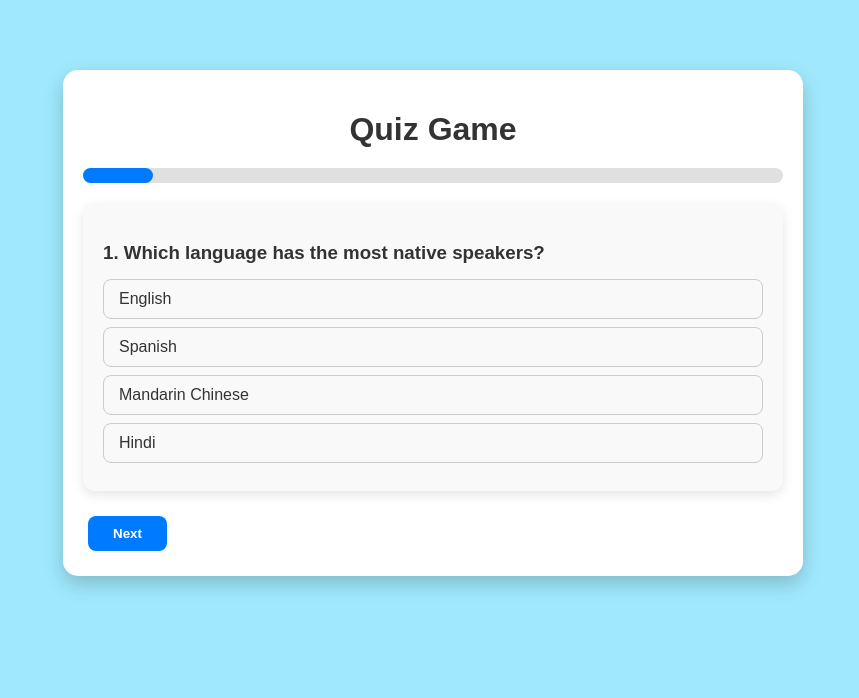
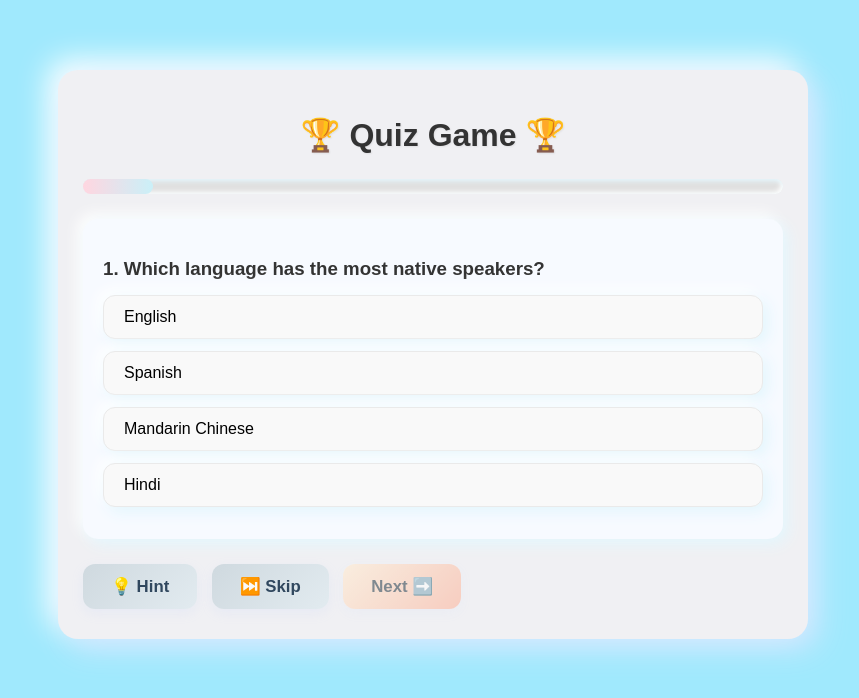
Before and after one commit to ximenes13/QuizGame, a Flask app: page / in a window 1280 px wide. Shown: the top 698 px of the page, without its empty margins (207-1066 px from the left). Run offline with Flask 3, Linux system fonts and the light colour scheme.

Commit message:
added more buttons, hided some messages on terminal

```diff
--- a/app.py
+++ b/app.py
@@ -1,7 +1,14 @@
+import os
+import logging
 from flask import Flask, render_template, jsonify
-import json, random
+import json
+import random
 
 app = Flask(__name__)
+
+# Suppress Werkzeug/Flask info logs except errors
+log = logging.getLogger('werkzeug')
+log.setLevel(logging.ERROR)
 
 def load_questions():
     with open("questions.json", "r", encoding="utf-8") as f:
@@ -18,4 +25,6 @@ def get_questions():
     return jsonify(random_questions)
 
 if __name__ == "__main__":
+    if os.environ.get('WERKZEUG_RUN_MAIN') == 'true':
+        print("Open your browser and go to: http://127.0.0.1:5000")
     app.run(debug=True)
--- a/static/script.js
+++ b/static/script.js
@@ -3,6 +3,7 @@ let currentIndex = 0;
 let userAnswers = [];
 let wrongCount = 0;
 const maxWrongs = 3;
+let skippedQuestions = [];
 
 // Load quiz questions
 async function loadQuiz() {
@@ -12,8 +13,7 @@ async function loadQuiz() {
     showQuestion(currentIndex);
   } catch (err) {
     console.error("Failed to load quiz:", err);
-    document.getElementById("quiz-container").textContent =
-      "Error loading quiz. Please try again later.";
+    document.getElementById("quiz-container").textContent = "Error loading quiz. Please try again later.";
   }
 }
 
@@ -32,73 +32,77 @@ function showQuestion(index) {
 
   q.choices.forEach((choice, j) => {
     const label = document.createElement("label");
+    label.classList.add("quiz-choice-label");
+
     const input = document.createElement("input");
     input.type = "radio";
     input.name = `q${index}`;
     input.value = j;
     if (userAnswers[index] === j) input.checked = true;
 
-    const span = document.createElement("span");
-    span.textContent = ` ${choice}`;
-
     input.addEventListener("change", () => {
       userAnswers[index] = j;
       updateChoiceHighlight(index);
-      checkAnswer(q.answer, j); // check immediately
+      checkAnswer(q.answer, j);
     });
 
     label.appendChild(input);
-    label.appendChild(span);
+    label.appendChild(document.createTextNode(choice));
     qDiv.appendChild(label);
   });
 
   quizContainer.appendChild(qDiv);
+  updateChoiceHighlight(index);
   updateProgressBar();
   toggleButtons();
 }
 
-// Highlight the selected label
+// Highlight the selected label and check Next state
 function updateChoiceHighlight(index) {
-  const labels = document.querySelectorAll(`input[name="q${index}"]`);
-  labels.forEach(input => {
-    if (Number(input.value) === userAnswers[index]) {
-      input.nextSibling.style.background = "#007bff";
-      input.nextSibling.style.color = "#fff";
+  const labels = document.querySelectorAll(`#quiz-container .question label`);
+  labels.forEach((label, j) => {
+    label.classList.remove("selected-choice", "unselected-choice", "eliminated-choice");
+    if (userAnswers[index] === j) {
+      label.classList.add("selected-choice");
     } else {
-      input.nextSibling.style.background = "#f9f9f9";
-      input.nextSibling.style.color = "#000";
+      label.classList.add("unselected-choice");
     }
   });
+  // Enable Next only if selected
+  document.getElementById('next-btn').disabled = userAnswers[index] == null;
 }
 
-// Check answer and handle wrong attempts
-function checkAnswer(correct, selected) {
-  if (selected !== correct) {
-    wrongCount++;
-    alert("Wrong answer!");
-    if (wrongCount >= maxWrongs) {
-      alert("You have reached the maximum wrong answers. Quiz ends!");
-      endQuiz();
-    }
+// Hint Button logic (eliminate a wrong choice, only once per question)
+document.getElementById("hint-btn").addEventListener("click", () => {
+  const q = questions[currentIndex];
+  const correctIndex = q.answer;
+  const labels = document.querySelectorAll(`#quiz-container .question label`);
+  const toEliminate = [];
+  labels.forEach((label, i) => {
+    if (i !== correctIndex && i !== userAnswers[currentIndex]) toEliminate.push(i);
+  });
+  if(toEliminate.length > 0) {
+    const eliminate = toEliminate[Math.floor(Math.random() * toEliminate.length)];
+    labels[eliminate].classList.add("eliminated-choice");
   }
-}
+});
 
-// Button handling
-function toggleButtons() {
-  document.getElementById("prev-btn").classList.toggle("hidden", currentIndex === 0);
-  document.getElementById("next-btn").classList.toggle("hidden", currentIndex === questions.length - 1);
-  document.getElementById("submit-btn").classList.toggle("hidden", currentIndex !== questions.length - 1);
-}
+// Skip Button logic
+document.getElementById("skip-btn").addEventListener("click", () => {
+  if (!skippedQuestions.includes(currentIndex)) {
+    skippedQuestions.push(currentIndex);
+  }
+  saveAnswer();
+  if (currentIndex < questions.length - 1) {
+    currentIndex++;
+    showQuestion(currentIndex);
+  }
+});
 
-// Progress bar
-function updateProgressBar() {
-  const percent = ((currentIndex + 1) / questions.length) * 100;
-  document.getElementById("progress-bar").style.width = percent + "%";
-}
-
+// Next button logic
 document.getElementById("next-btn").addEventListener("click", () => {
   saveAnswer();
-  if (currentIndex < questions.length - 1) {
+  if (userAnswers[currentIndex] != null && currentIndex < questions.length - 1) {
     currentIndex++;
     showQuestion(currentIndex);
   }
@@ -112,8 +116,45 @@ document.getElementById("prev-btn").addEventListener("click", () => {
   }
 });
 
-// Submit quiz manually
+// Show "Review Skipped" button if needed
+function toggleButtons() {
+  document.getElementById("prev-btn").classList.toggle("hidden", currentIndex === 0);
+  document.getElementById("next-btn").classList.toggle("hidden", currentIndex === questions.length - 1);
+  document.getElementById("submit-btn").classList.toggle("hidden", currentIndex !== questions.length - 1);
+
+  let reviewBtn = document.getElementById("review-btn");
+  if (!reviewBtn && skippedQuestions.length > 0 && currentIndex === questions.length - 1) {
+    reviewBtn = document.createElement("button");
+    reviewBtn.id = "review-btn";
+    reviewBtn.textContent = "Review Skipped";
+    reviewBtn.classList.add("review-btn");
+    reviewBtn.onclick = reviewSkippedQuestions;
+    document.querySelector(".buttons").appendChild(reviewBtn);
+  } else if (reviewBtn && (skippedQuestions.length == 0 || currentIndex !== questions.length - 1)) {
+    reviewBtn.remove();
+  }
+}
+
+// Review Skipped logic
+function reviewSkippedQuestions() {
+  if (skippedQuestions.length > 0) {
+    currentIndex = skippedQuestions.shift();
+    showQuestion(currentIndex);
+  }
+}
+
+// Progress bar update
+function updateProgressBar() {
+  const percent = ((currentIndex + 1) / questions.length) * 100;
+  document.getElementById("progress-bar").style.width = percent + "%";
+}
+
+// Submit button handler
 document.getElementById("submit-btn").addEventListener("click", () => {
+  if (skippedQuestions.length > 0) {
+    alert("Please review all skipped questions before submitting.");
+    return;
+  }
   saveAnswer();
   endQuiz();
 });
@@ -122,6 +163,18 @@ document.getElementById("submit-btn").addEventListener("click", () => {
 function saveAnswer() {
   const selected = document.querySelector(`input[name="q${currentIndex}"]:checked`);
   userAnswers[currentIndex] = selected ? Number(selected.value) : null;
+}
+
+// Check answer and handle wrong attempts
+function checkAnswer(correct, selected) {
+  if (selected !== correct) {
+    wrongCount++;
+    alert("Wrong answer!");
+    if (wrongCount >= maxWrongs) {
+      alert("You have reached the maximum wrong answers. Quiz ends!");
+      endQuiz();
+    }
+  }
 }
 
 // End the quiz
@@ -147,6 +200,13 @@ function endQuiz() {
   document.getElementById("prev-btn").classList.add("hidden");
   document.getElementById("next-btn").classList.add("hidden");
   document.getElementById("submit-btn").classList.add("hidden");
+
+  // Hide hint and skip buttons
+  document.getElementById("hint-btn").classList.add("hidden");
+  document.getElementById("skip-btn").classList.add("hidden");
+
+  let reviewBtn = document.getElementById("review-btn");
+  if (reviewBtn) reviewBtn.remove();
 }
 
 // Redo quiz function
@@ -154,16 +214,27 @@ function redoQuiz() {
   currentIndex = 0;
   userAnswers = [];
   wrongCount = 0;
-
+  skippedQuestions = [];
   document.getElementById("quiz-container").classList.remove("hidden");
   document.getElementById("result").classList.add("hidden");
 
-  // Remove the redo button
+  // Remove redo button if present
   const redoBtn = document.getElementById("redo-btn");
   if (redoBtn) redoBtn.remove();
 
-  loadQuiz(); // reload questions
+  // Restore visibility for all core buttons
+  document.getElementById("hint-btn").classList.remove("hidden");
+  document.getElementById("skip-btn").classList.remove("hidden");
+  document.getElementById("prev-btn").classList.remove("hidden");
+  document.getElementById("next-btn").classList.remove("hidden");
+  document.getElementById("submit-btn").classList.remove("hidden");
+
+  // Remove the Review Skipped button in case it's present
+  let reviewBtn = document.getElementById("review-btn");
+  if (reviewBtn) reviewBtn.remove();
+
+  loadQuiz();
 }
 
-// Start quiz
+// Start the quiz
 loadQuiz();
--- a/static/style.css
+++ b/static/style.css
@@ -1,6 +1,6 @@
 body {
   font-family: 'Poppins', sans-serif;
-  background: #a0e9fd; /* Choose any color you like */
+  background: #a0e9fd;
   margin: 0;
   padding: 20px;
   color: #333;
@@ -9,112 +9,132 @@ body {
 .container {
   max-width: 700px;
   margin: 50px auto;
-  padding: 20px;
-  background: #fff;
-  border-radius: 15px;
-  box-shadow: 0 8px 20px rgba(0,0,0,0.2);
+  padding: 25px;
+  background: #f0f0f3;
+  border-radius: 20px;
+  box-shadow: 10px 10px 30px #d1e7ff, -10px -10px 30px #ffffff;
 }
 
 h1 {
   text-align: center;
-  margin-bottom: 20px;
+  margin-bottom: 25px;
+  color: #333;
+  text-shadow: 1px 1px 2px rgba(0,0,0,0.07);
 }
 
-/* Card style for questions and result */
 .card {
-  background: #f9f9f9;
+  background: #f7faff;
   padding: 20px;
-  border-radius: 12px;
+  border-radius: 15px;
   margin-bottom: 20px;
-  box-shadow: 0 4px 12px rgba(0,0,0,0.1);
+  box-shadow: 5px 5px 15px #e3f6fd, -5px -5px 15px #ffffff;
+  transition: all 0.3s ease;
 }
 
-/* Progress bar */
 .progress-container {
   width: 100%;
   background: #e0e0e0;
-  border-radius: 10px;
+  border-radius: 12px;
   height: 15px;
-  margin-bottom: 20px;
+  margin-bottom: 25px;
+  box-shadow: inset 2px 2px 5px #e3f6fd, inset -2px -2px 5px #ffffff;
 }
-
 #progress-bar {
   height: 100%;
   width: 0;
-  background: #007bff;
-  border-radius: 10px;
-  transition: width 0.3s ease-in-out;
+  background: linear-gradient(90deg,#ffd6e0,#caf0f8);
+  border-radius: 12px;
+  transition: width 0.4s ease-in-out;
 }
 
-/* Question and choices */
 .question h3 {
   margin-bottom: 15px;
 }
 
-label {
+.quiz-choice-label {
   display: block;
-  padding: 10px 15px;
-  margin-bottom: 8px;
-  border-radius: 8px;
+  padding: 12px 20px;
+  margin-bottom: 12px;
+  border-radius: 12px;
   cursor: pointer;
-  border: 1px solid #ccc;
-  transition: all 0.2s ease;
+  border: 1px solid #eaeaea;
+  background: #f8fafc;
+  box-shadow: 5px 5px 15px #e3f6fd, -5px -5px 15px #ffffff;
+  transition: all 0.3s ease;
+  font-weight: 500;
+  color: #444;
+  position: relative;
+}
+.selected-choice {
+  background: linear-gradient(90deg, #cde7ff, #ffd6e0);
+  color: #374151 !important;
+  border-radius: 12px;
+  box-shadow: 0 6px 20px rgba(180,200,255,0.2);
+  transform: scale(1.02);
+}
+.unselected-choice {
   background: #f9f9f9;
+  color: #000 !important;
+  border-radius: 12px;
 }
-
-/* Highlight full label when selected */
-input[type="radio"]:checked + span {
-  background: #007bff;
-  color: #fff;
-  display: block;
-  width: 100%;
-  border-radius: 8px;
-}
-
-input[type="radio"]:hover + span {
-  background: #007bff33;
-}
-
-/* Hide actual radio button */
 input[type="radio"] {
   display: none;
 }
 
 /* Buttons */
 button {
-  background-color: #007bff;
-  color: white;
-  padding: 10px 25px;
+  background: linear-gradient(135deg, #ffecd2, #fcb69f);
+  color: #36454f;
+  padding: 12px 28px;
   border: none;
-  border-radius: 8px;
+  border-radius: 12px;
   cursor: pointer;
-  margin: 5px;
+  margin: 5px 10px 5px 0;
   font-weight: bold;
-  transition: background 0.2s ease;
+  font-size: 1.05rem;
+  box-shadow: 0 4px 12px rgba(180, 200, 255, 0.15);
+  display: inline-flex;
+  align-items: center;
+  gap: 6px;
+  transition: background 0.25s, box-shadow 0.3s, transform 0.15s;
 }
-
-button:hover {
-  background-color: #0056b3;
+button:disabled {
+  opacity: 0.6;
+  pointer-events: none;
+}
+button:hover, button:focus {
+  background: linear-gradient(135deg,#fcb69f,#ffecd2);
+  box-shadow: 0 8px 20px rgba(180,200,255,0.20);
+  transform: scale(1.04);
+}
+#hint-btn, #skip-btn, #review-btn {
+  background: linear-gradient(135deg,#cfd9df 0%,#e2ebf0 100%);
+  color: #30475e;
+}
+#hint-btn:hover, #skip-btn:hover, #review-btn:hover {
+  background: linear-gradient(135deg,#8fd3f4 0%,#84fab0 100%);
 }
 
 /* Result styling */
 #result {
   text-align: center;
-  font-size: 1.2rem;
+  font-size: 1.3rem;
   font-weight: bold;
   background: #e0ffe0;
   color: #2e7d32;
+  padding: 15px;
+  border-radius: 12px;
+  box-shadow: inset 2px 2px 10px #e3f6fd, inset -2px -2px 10px #ffffff;
 }
 
-.hidden {
-  display: none;
-}
+.hidden { display: none; }
 
-/* Redo Button */
 #redo-btn {
-  background-color: #28a745;
+  background: linear-gradient(135deg, #28a745, #85e085);
 }
 
 #redo-btn:hover {
-  background-color: #1e7e34;
+  background: linear-gradient(135deg, #1e7e34, #50c850);
+  transform: scale(1.05);
 }
+.eliminated-choice { opacity:0.46; pointer-events:none; }
--- a/templates/index.html
+++ b/templates/index.html
@@ -8,7 +8,7 @@
 </head>
 <body>
 <div class="container">
-    <h1>Quiz Game</h1>
+  <h1>🏆 Quiz Game 🏆</h1>
 
   <!-- Progress bar -->
   <div class="progress-container">
@@ -18,15 +18,17 @@
   <div id="quiz-container" class="card"></div>
 
   <div class="buttons">
-      <button id="prev-btn" class="hidden">Previous</button>
-      <button id="next-btn">Next</button>
+    <button id="prev-btn" class="hidden">⬅️ Previous</button>
+    <button id="hint-btn">💡 Hint</button>
+    <button id="skip-btn">⏭️ Skip</button>
+    <button id="next-btn" disabled>Next ➡️</button>
     <button id="submit-btn" class="hidden">Submit</button>
+    <!-- "Review Skipped" button will be inserted dynamically -->
   </div>
 
   <div id="result" class="hidden card">
     <button id="redo-btn" class="hidden">Redo Quiz</button>
   </div>
-
 </div>
 
   <script src="{{ url_for('static', filename='script.js') }}"></script>
```
Lines whose indentation alone changed are shown as unchanged.
